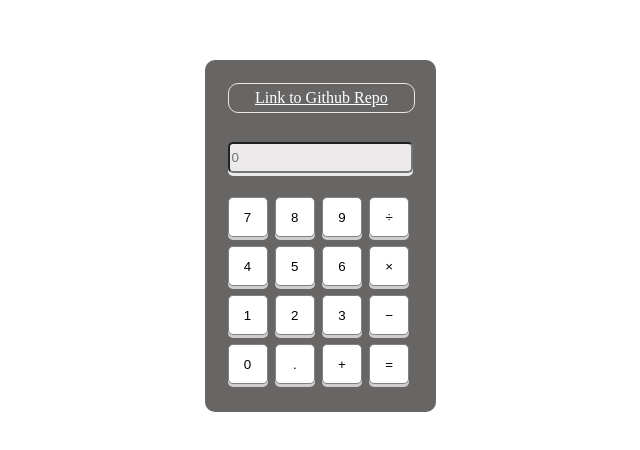
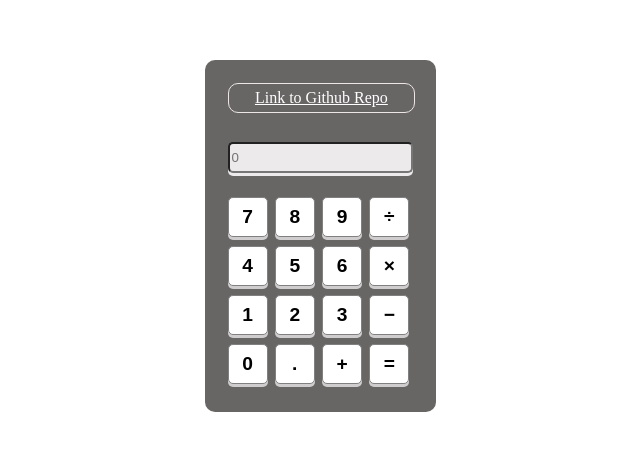
Before and after one commit to OLOWOOKEREISAAC/zuriCalulator, a plain HTML site: page index.html in a window 1280 px wide. Shown: the part 172-622 px from the top of the page, without its empty margins (320-960 px from the left). Drawn offline with Linux system fonts and the light colour scheme.

Commit message:
made the fonts larger and bolder

```diff
--- a/style.css
+++ b/style.css
@@ -38,5 +38,7 @@ button{
     box-shadow: 0px 3px rgb(207, 205, 205);
     border-radius: 5px;
     margin-bottom: 5px;
+    font-size: larger;
+    font-weight: 900;
 
 }
```
